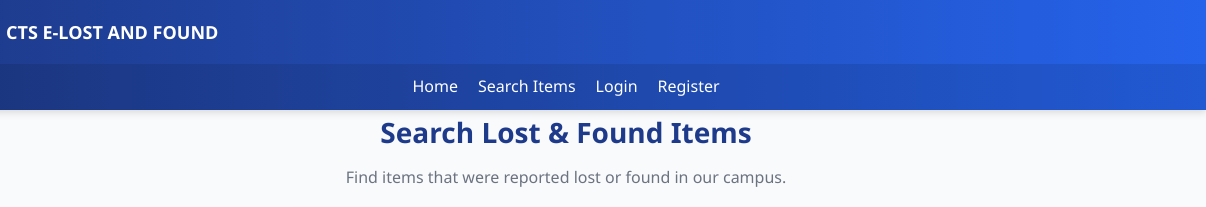
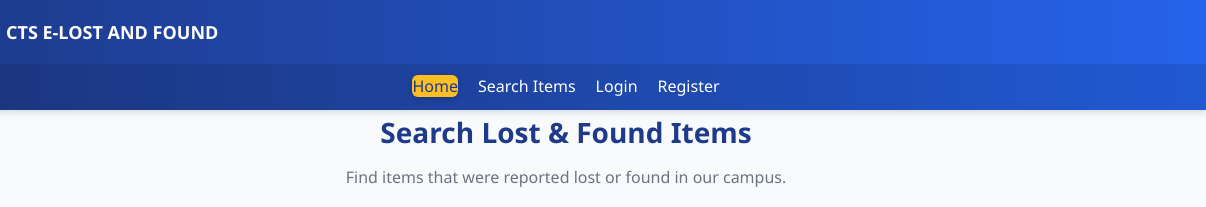
Before and after one commit to Heoiscod/lostandfoundcts, a website: page search.html in a window 1280 px wide. In both pictures the pointer is over the link "Home". Shown: the top 207 px of the page, 74-1280 px from the left. Drawn offline with nearby package versions, Linux system fonts and the light colour scheme.

Commit message:
search.html

```diff
--- a/search.html
+++ b/search.html
@@ -96,12 +96,19 @@
     }
 
     nav ul li a {
-      color: var(--white);
-      text-decoration: none;
-      font-weight: 500;
-      white-space: nowrap;
-    }
-
+  color: var(--white);
+  text-decoration: none;
+  font-weight: 500;
+  white-space: nowrap;
+  border-radius: 6px;
+  transition: all 0.3s ease; /* smooth transition */
+}
+nav ul li a:hover {
+  background: var(--accent); /* yellow accent color */
+  color: var(--blue-dark);    /* text color change */
+  transform: scale(1.05);     /* slight zoom effect */
+  box-shadow: 0 2px 6px rgba(0,0,0,0.2);
+}
     /* =========================
        Main Content
     ========================= */
```
